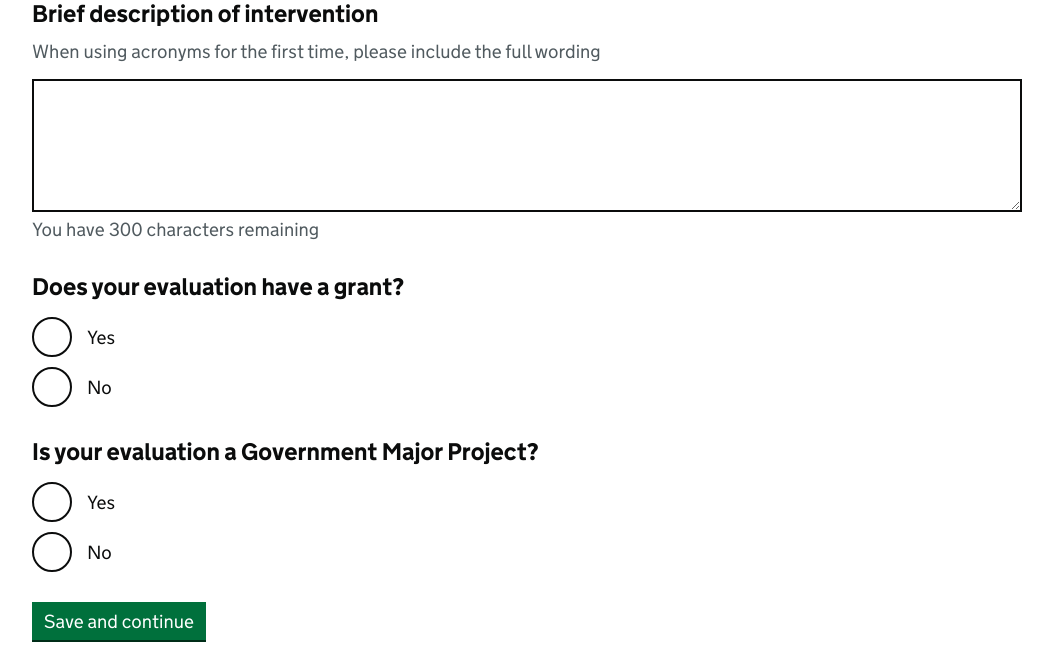
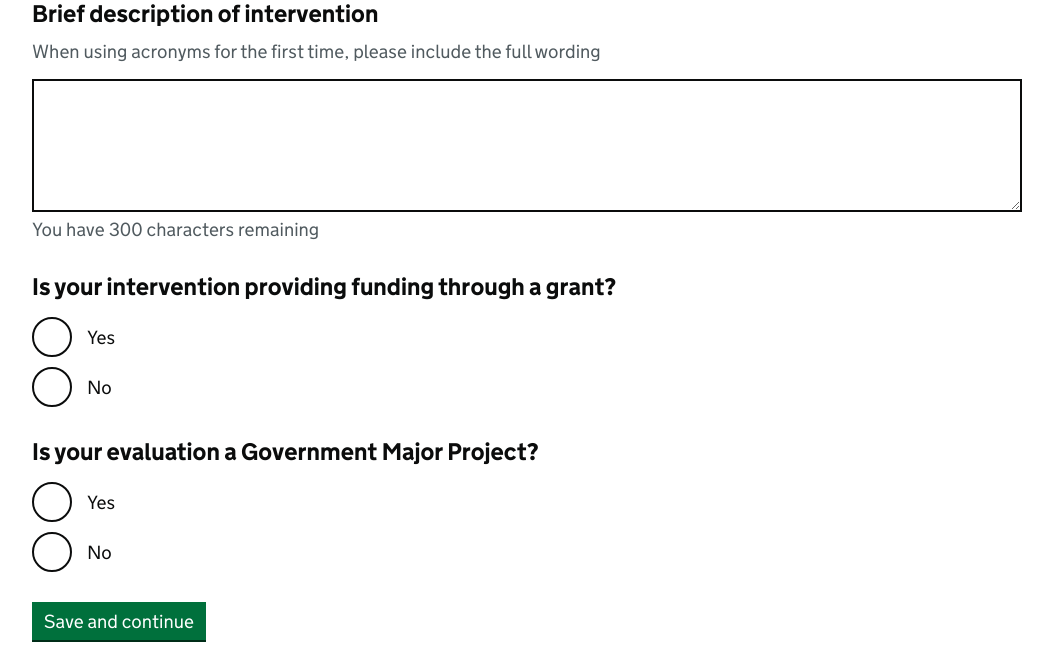
Before and after one commit to i-dot-ai/evaluation-registry, a Python web app: template evaluation_registry/templates/share-form/evaluation-description.html in a window 1280 px wide. Shown: the part 147-818 px from the top of the page, without its empty margins (113-1166 px from the left). Run offline with Jinja, Linux system fonts and the light colour scheme; the template is opened without the code that fills it, so the values that code supplies are empty.

Commit message:
update grant question

```diff
--- a/evaluation_registry/templates/share-form/evaluation-description.html
+++ b/evaluation_registry/templates/share-form/evaluation-description.html
@@ -54,7 +54,7 @@
       <div class="govuk-form-group {% if errors['has_grant_number'] %}govuk-form-group--error{% endif %}">
         <fieldset class="govuk-fieldset">
           <legend class="govuk-fieldset__legend govuk-fieldset__legend--m">
-            Does your evaluation have a grant?
+            Is your intervention providing funding through a grant?
           </legend>
           {% if errors['has_grant_number'] %}
             <p id="has_grant_number-error" class="govuk-error-message">
```
